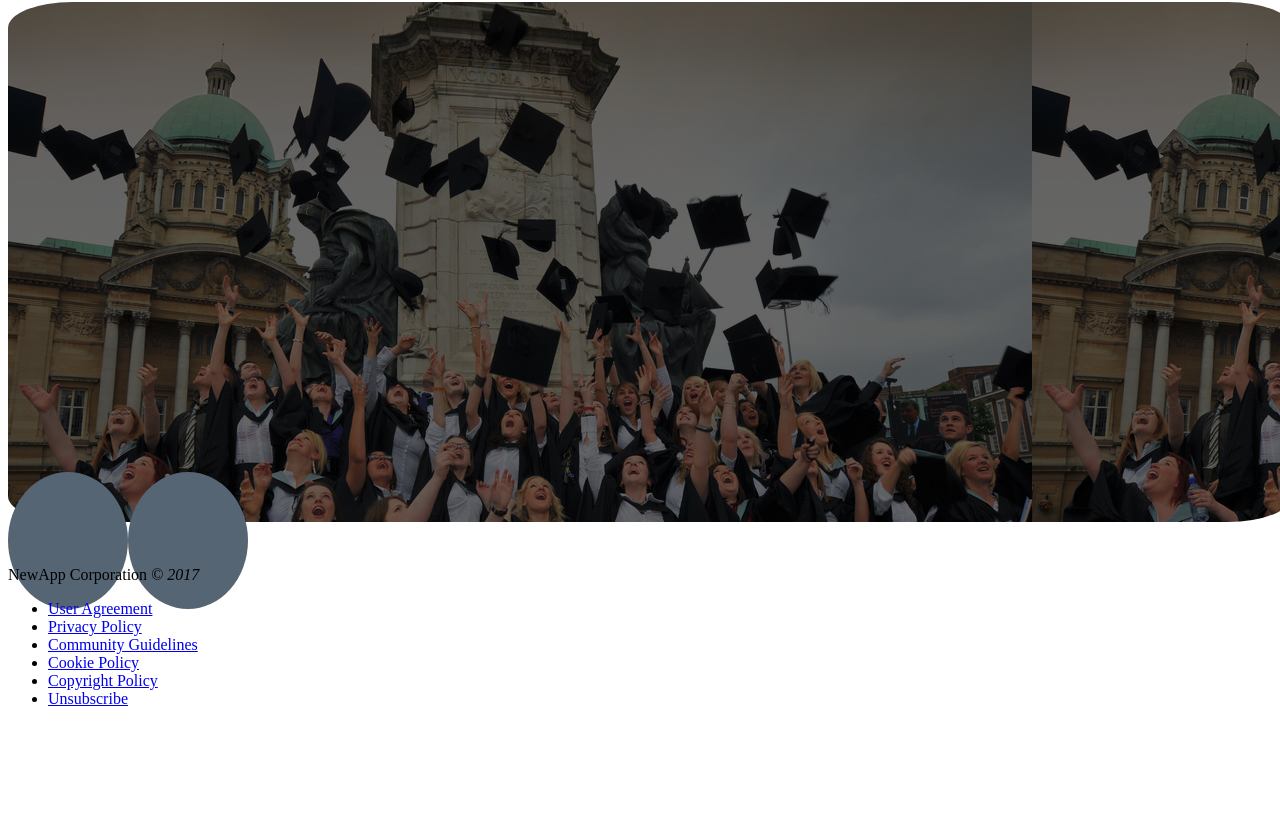
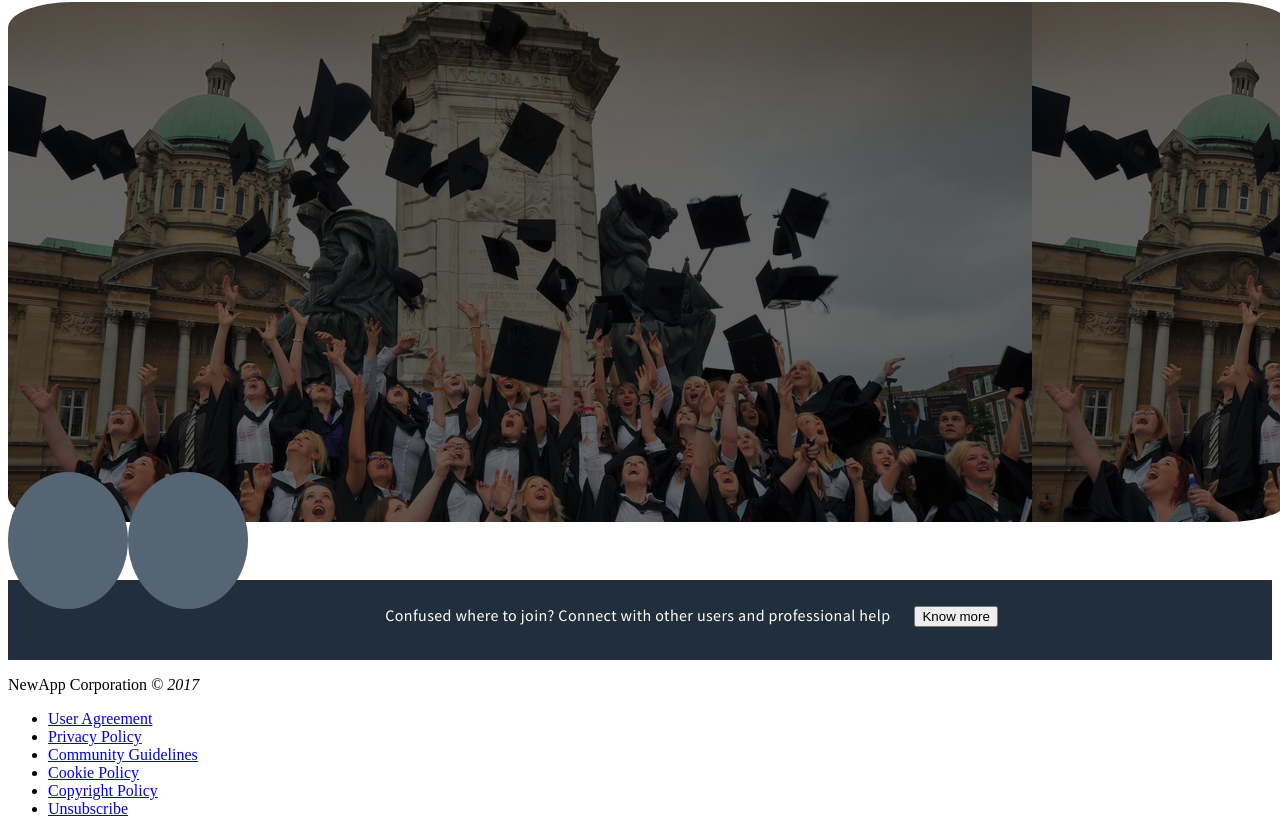
Before and after one commit to abhinaba1080/Angular-MVC-APP, a website: page views/home/homepage.html in a window 1280 px wide. Shown: the part 1517-2351 px from the top of the page. Before the commit the page ends 2241 px from the top, so only its background shows below. Drawn offline with Linux system fonts and the light colour scheme; files that its build step writes are made by us from their sources; files whose address does not match are found by name.

Commit message:
knowmore div add

```diff
--- a/server/server.js
+++ b/server/server.js
@@ -113,6 +113,6 @@ app.get('/logout',function(req, res){
 
 
 //App Listen to this port
-app.listen(3030, function () {
-  console.log('Example app listening on port 3030!')
+app.listen(8080, function () {
+  console.log('Example app listening on port 8080!')
 });
--- /dev/null
+++ b/styles/knowmore-style/knowmore.css
@@ -0,0 +1,24 @@
+#knowmore{
+
+  background-color:#212F3C;
+  margin-top: 30px;
+  height: 80px;
+  width: 100%;
+
+
+}
+
+#knowmorespan{
+  color: #FDFEFE ;
+  display: inline-block;
+  padding: 25px 20px 50px 50px;
+  padding-left: 370px;
+  color: #fff;
+  letter-spacing: .4px;
+  font-weight: 300;
+  font-family: 'Source Sans Pro', sans-serif;
+}
+
+#knowmorespan> i {
+  font-size: 30px;
+}
--- a/views/home/homepage.html
+++ b/views/home/homepage.html
@@ -1,7 +1,11 @@
 <header>
+
+<!--   Dependencies and libraries -->
   <link rel="stylesheet" type="text/css" href="styles/Carousel-style/carousel.css">
+  <link rel="stylesheet" type="text/css" href="styles/knowmore-style/knowmore.css">
   <link href="https://fonts.googleapis.com/css?family=Fjalla+One" rel="stylesheet">
   <link href="https://fonts.googleapis.com/css?family=Ubuntu" rel="stylesheet">
+  <link href="https://fonts.googleapis.com/css?family=Source+Sans+Pro" rel="stylesheet">
 
   <nav id="header-nav" class="navbar navbar-default">
     <div class="container">
@@ -11,7 +15,9 @@
         </a>
 
         <div class="navbar-brand">
-						<a href="index.html"><h1></h1></a>
+          <a href="index.html">
+            <h1></h1>
+          </a>
         </div>
 
         <button id="navbarToggle" type="button" class="navbar-toggle collapsed" data-toggle="collapse" data-target="#collapsable-nav" aria-expanded="false">
@@ -28,7 +34,7 @@
             <a href="index.html">
 								<i class="fa fa-home" aria-hidden="true"></i> Home</a>
           </li>
-						<li  data-toggle="modal" data-target="#myModal">
+          <li data-toggle="modal" data-target="#myModal">
             <a href="#">
 								<i class="fa fa-paper-plane" aria-hidden="true"></i>&nbsp;Login</a>
           </li>
@@ -86,14 +92,14 @@
     				</a>
       </div>
       <div class="modal-footer">
-          	<button type="button" class="btn btn-default" data-dismiss="modal" >Close</button>
+        <button type="button" class="btn btn-default" data-dismiss="modal">Close</button>
       </div>
       </form>
     </div>
     </div>
     <!--end of Modal-->
 
-<!-- Start of sliding jumbotron -->
+    <!-- Start of sliding carousel -->
 
     <div id="carousel" class="carousel slide" data-ride="carousel">
       <ol class="carousel-indicators">
@@ -106,7 +112,7 @@
           <h1>
             Kids are smart. Knowledge is power. Let them figure things out. </br> Don't turn into that grown-up who they won't come to.
           </h1>
-								   <button >
+          <button>
                      <a href="#"><i class="fa fa-envelope-open-o" aria-hidden="true"></i>&nbsp;&nbsp;Start Exploring&nbsp;&nbsp;</a>
                    </button>
 
@@ -125,9 +131,18 @@
             </a>
     </div>
 
-<!-- End of sliding jumbotron -->
+    <!-- End of sliding carousel -->
+
+    <!-- Start of Know more Div -->
+
+    <div id="knowmore">
+       <span id="knowmorespan"> <i class="fa fa-handshake-o" aria-hidden="true"></i>
+         &nbsp; Confused where to join? Connect with other users and professional help</span>
+      <button class="btn btn-default btn-xs">Know more</button>
+    </div>
 
 
+    <!-- End of Know more Div -->
 
     <!--start footer-->
 
@@ -139,9 +154,9 @@
             <li id="footerItem"><a href="http://www.linkedin.com/legal/user-agreement?trk=hb_ft_userag">User Agreement</a></li>
             <li id="footerItem"><a href="http://www.linkedin.com/legal/privacy-policy?trk=hb_ft_priv">Privacy Policy</a></li>
             <li id="footerItem"><a href="https://linkedin.com/help/linkedin/answer/34593?lang=en">Community Guidelines</a></li>
-    	        <li  id="footerItem"><a href="http://www.linkedin.com/legal/cookie-policy?trk=hb_ft_cookie">Cookie Policy</a></li>
-    	        <li  id="footerItem"><a href="http://www.linkedin.com/legal/copyright-policy?trk=hb_ft_copy">Copyright Policy</a></li>
-    	        <li  id="footerItem"><a href="/psettings/guest-email-unsubscribe?trk=hb_ft_gunsub" rel="nofollow">Unsubscribe</a></li>
+            <li id="footerItem"><a href="http://www.linkedin.com/legal/cookie-policy?trk=hb_ft_cookie">Cookie Policy</a></li>
+            <li id="footerItem"><a href="http://www.linkedin.com/legal/copyright-policy?trk=hb_ft_copy">Copyright Policy</a></li>
+            <li id="footerItem"><a href="/psettings/guest-email-unsubscribe?trk=hb_ft_gunsub" rel="nofollow">Unsubscribe</a></li>
           </ul>
         </div>
       </div>
```
Also changed, not shown: 1 other file. Lines whose indentation alone changed are shown as unchanged.
